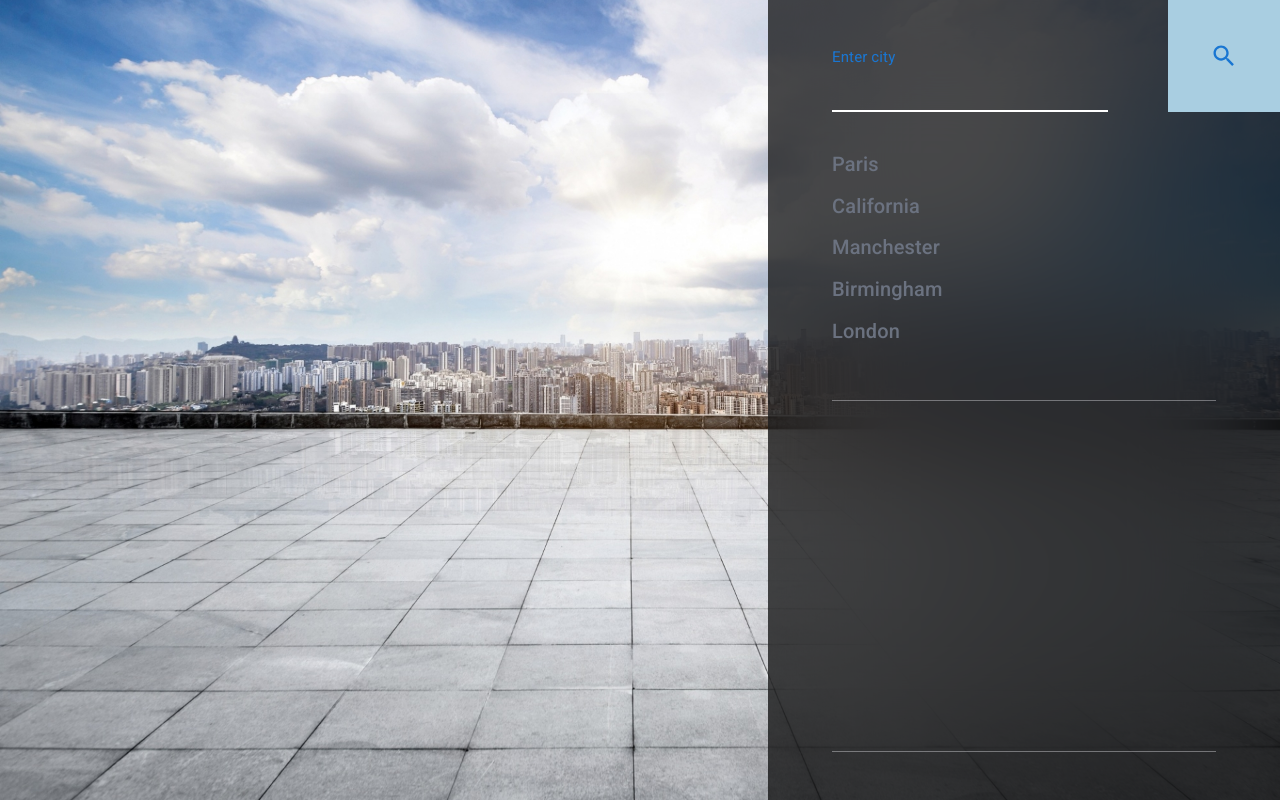
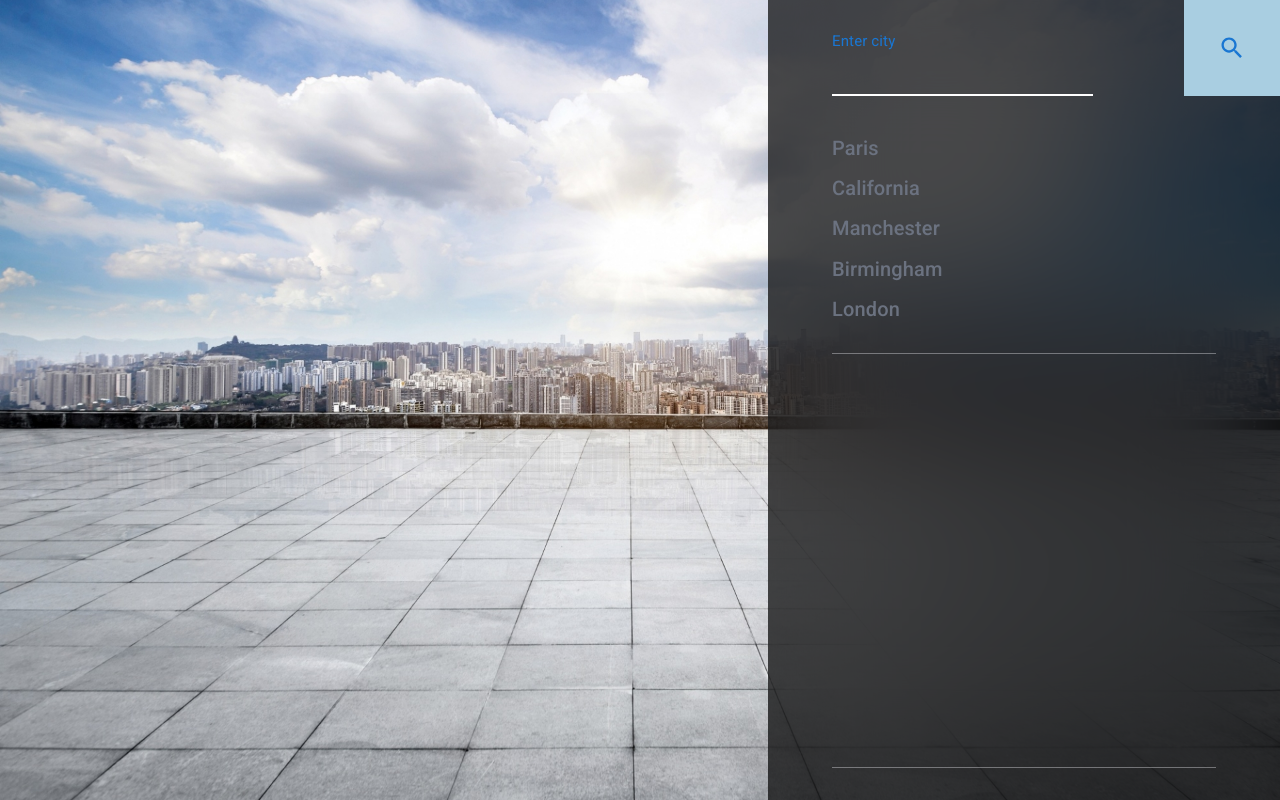
Before and after one commit to Vladimir-github-account/city-weather, a React (Create React App) app: page /hourly in a window 1280 px wide. Built offline with nearby package versions, Linux system fonts and the light colour scheme.

Commit message:
create: weather hourly chart

```diff
--- a/package.json
+++ b/package.json
@@ -23,6 +23,7 @@
     "react-dom": "^18.2.0",
     "react-loader-spinner": "^5.3.4",
     "react-redux": "^8.0.7",
+    "react-router-dom": "^6.14.0",
     "react-scripts": "5.0.1",
     "recharts": "^2.6.2",
     "redux": "^4.2.1",
--- a/src/components/WeatherChart.tsx
+++ b/src/components/WeatherChart.tsx
@@ -1,13 +1,15 @@
-import React, { FC }        from 'react';
-import Paper                from '@mui/material/Paper';
+import React, { FC }               from 'react';
+import Paper                       from '@mui/material/Paper';
 import {
 	ArgumentAxis,
 	ValueAxis,
-	SplineSeries,
+	LineSeries,
 	Chart,
-}                           from '@devexpress/dx-react-chart-material-ui';
-import { ValueScale }       from '@devexpress/dx-react-chart';
-import { IWeatherResponse } from '../types/weather';
+}                                  from '@devexpress/dx-react-chart-material-ui';
+import { ValueScale }              from '@devexpress/dx-react-chart';
+import { IWeatherResponse }        from '../types/weather';
+import { Box, Typography }         from '@mui/material';
+import { weatherChartPaperStyles } from './styles';
 
 interface WeatherChartProps {
 	weatherResponse: IWeatherResponse,
@@ -17,19 +19,22 @@ const WeatherChart: FC<WeatherChartProps> = ({ weatherResponse }) => {
 	const { name, hourly } = weatherResponse;
 	return (
 		<>
-			{hourly && <Paper sx={{ width: 700 }}>
-				<Chart data={hourly}>
+			<Typography mb={{ xs: '18px', lg: '14px' }} component="h2" variant="h6" color="white">Weather hourly</Typography>
+			<Box className="overflow-auto min-h-300px w-full flex items-center">
+				<Paper sx={weatherChartPaperStyles}>
+					<Chart data={hourly} height={300}>
 						<ValueScale name="temp"/>
 						<ArgumentAxis/>
-					<ValueAxis scaleName="temp" showGrid={true} showLine={true} showTicks={true}/>
-					<SplineSeries
+						<ValueAxis scaleName="temp" showGrid={false} showLine={true} showTicks={true}/>
+						<LineSeries
 							name={name}
 							valueField="temp"
 							argumentField="dt"
 							scaleName="temp"
 						/>
 					</Chart>
-			</Paper>}
+				</Paper>
+			</Box>
 		</>
 	);
 };
--- a/src/components/WeatherForecastPage/InformationBlock.tsx
+++ b/src/components/WeatherForecastPage/InformationBlock.tsx
@@ -1,9 +1,9 @@
 import React, { FC, Ref } from 'react';
 import { Box }            from '@mui/material';
 import WeatherLoading     from './WeatherLoading';
-import WeatherDetails     from './WeatherDetails';
 import { useAppSelector } from '../../hooks/redux';
 import CitiesList         from './CitiesList';
+import WeatherData        from './WeatherData';
 
 interface WeatherLoadingProps {
 	inputRef: Ref<any>;
@@ -11,20 +11,14 @@ interface WeatherLoadingProps {
 
 const InformationBlock: FC<WeatherLoadingProps> = ({ inputRef }) => {
 	const { weather } = useAppSelector(state => state.weatherReducer);
-	const isWeatherLoaded = Object.keys(weather).length > 0;
-
 	return (
-		<Box className="h-full min-h-800px overflow-y-auto bg-black md:backdrop-blur-3xl bg-opacity-80 md:bg-opacity-70 w-full md:min-w-2/5 md:w-2/5 p-8 sm:p-10 md:p-12 xl:px-16 2xl:px-20 flex flex-col justify-between text-gray-500">
-			<Box className="flex flex-col h-1/2 mb-7 md:mb-12 md:max-lg:mb-6">
+		<Box className="h-full min-h-800px overflow-y-hidden bg-black md:backdrop-blur-3xl bg-opacity-80 md:bg-opacity-70 w-full md:min-w-2/5 md:w-2/5 p-8 sm:p-10 md:p-12 lg:max-2xl:py-8 xl:px-16 2xl:px-20 flex flex-col justify-between text-gray-500">
+			<Box className="flex flex-col h-1/2 mb-7 md:mb-12 md:mb-6 2xl:mb-10">
 				<WeatherLoading inputRef={inputRef}/>
 				<CitiesList weather={weather}/>
 			</Box>
 			<hr className="border-b-1 opacity-40"/>
-			<Box className="h-1/2 flex flex-col justify-between mt-9 md:mt-12  md:max-lg:mt-6">
-				{isWeatherLoaded &&
-					<WeatherDetails weatherResponse={weather}/>}
-				<hr className={`border-b-1 opacity-40 ${!isWeatherLoaded && 'mt-auto'}`}/>
-			</Box>
+			<WeatherData weather={weather}/>
 		</Box>
 	);
 };
--- /dev/null
+++ b/src/components/WeatherForecastPage/WeatherData.tsx
@@ -0,0 +1,27 @@
+import React, { FC }                    from 'react';
+import { Box }                          from '@mui/material';
+import WeatherDetails                   from './WeatherDetails';
+import { IWeatherResponse }             from '../../types/weather';
+import WeatherChart                     from '../WeatherChart';
+import { BrowserRouter, Route, Routes } from 'react-router-dom';
+
+interface CitiesListProps {
+	weather: IWeatherResponse;
+}
+
+const WeatherData: FC<CitiesListProps> = ({ weather }) => {
+	const isWeatherLoaded = Object.keys(weather).length > 0;
+	return (
+		<Box className="h-1/2 min-h-390px flex flex-col justify-between mt-9 md:mt-6 2xl:mt-10 overflow-x-auto overflow-y-hidden">
+			<BrowserRouter>
+				<Routes>
+					<Route path="/" element={(isWeatherLoaded && <WeatherDetails weatherResponse={weather}/>)}/>
+					<Route path="/hourly" element={(isWeatherLoaded && <WeatherChart weatherResponse={weather}/>)}/>
+				</Routes>
+			</BrowserRouter>
+			<hr className={`border-b-1 opacity-40 ${!isWeatherLoaded && 'mt-auto'}`}/>
+		</Box>
+	);
+};
+
+export default WeatherData;
--- a/src/components/styles/index.ts
+++ b/src/components/styles/index.ts
@@ -1,6 +1,6 @@
 export const inputStyles = {
 	'& .MuiInputLabel-root': { color: 'rgb(107 114 128)', fontSize: '20px' },
-	'& .MuiInput-root': { padding: '2px', width: '72%' },
+	'& .MuiInput-root': { padding: '2px', width: '68%' },
 	'& .MuiInput-root::after': { borderBottomColor: 'rgb(255,255,255)' },
 	'& .MuiInput-underline:before': { borderBottomColor: 'rgb(107 114 128)', opacity: '0.8' },
 	'& .MuiInputBase-input': { color: 'white', fontSize: { xs: '18px', sm: '24px' } },
@@ -20,11 +20,18 @@ export const iconButtonStyles = {
 	position: 'absolute',
 	top: '0',
 	right: '0',
-	width: { xs: '80px', md: '112px' },
-	height: { xs: '80px', md: '112px' },
+	width: { xs: '80px', md: '112px', lg: '96px', desktop: '112px' },
+	height: { xs: '80px', md: '112px', lg: '96px', desktop: '112px' },
 	borderRadius: '0',
 	backgroundColor: 'rgb(169, 206, 225)',
 	'&:hover > .MuiSvgIcon-root': {
 		transform: 'scale(1.4)'
 	}
 };
+
+export const weatherChartPaperStyles = {
+	backgroundColor: 'rgba(255,255,255,0.2)',
+	width: '100%',
+	minHeight: '300px',
+	minWidth: '420px',
+}
--- a/src/components/theme/Theme.ts
+++ b/src/components/theme/Theme.ts
@@ -1,12 +1,8 @@
 import { createTheme } from '@mui/material/styles';
 
 declare module '@mui/material/styles' {
-	interface Theme {
-
-	}
-
-	interface ThemeOptions {
-
+	interface BreakpointOverrides {
+		desktop: true;
 	}
 }
 
@@ -18,6 +14,7 @@ export const theme = createTheme({
 			md: 768,
 			lg: 1024,
 			xl: 1280,
+			desktop: 1536
 		}
 	},
 	components: {
@@ -35,6 +32,15 @@ export const theme = createTheme({
 					}
 				}
 			}
+		},
+		MuiPaper: {
+			styleOverrides: {
+				root: {
+					'& .Target-root': {
+						fill: 'rgba(255, 255, 255, 0.7)!important',
+					}
+				}
+			}
 		}
 	}
 });
--- a/src/store/action-creators/ActionCreators.ts
+++ b/src/store/action-creators/ActionCreators.ts
@@ -10,7 +10,7 @@ export const fetchWeather = createAsyncThunk<IWeatherResponse, string>(
 			const cityCodResponse = await axios.get(`https://api.openweathermap.org/geo/1.0/direct?q=${city}&limit=5&appid=1b923537dc27d9530021865c13301b15`);
 			const response = await axios.get<IWeatherResponse>(`https://api.openweathermap.org/data/2.5/onecall?lat=${cityCodResponse.data[0].lat}&lon=${cityCodResponse.data[0].lon}&exclude=minutely,daily}&appid=1b923537dc27d9530021865c13301b15&units=metric`);
 			response.data.name = cityCodResponse.data[0].name;
-			response.data.hourly.length = 18;
+			response.data.hourly.length = 10;
 			response.data.hourly = response.data.hourly.map((el: any) => {
 				el.dt = moment(el.dt * 1000 + (response.data.timezone_offset * 1000)).format('h A');
 				return el;
--- a/tailwind.config.js
+++ b/tailwind.config.js
@@ -9,7 +9,9 @@ module.exports = {
         '2/5': '40%',
       },
       minHeight: {
-        '800px': '800px'
+        '800px': '800px',
+        '390px': '390px',
+        '300px': '300px'
       }
     },
   },
```
Lines whose indentation alone changed are shown as unchanged.
